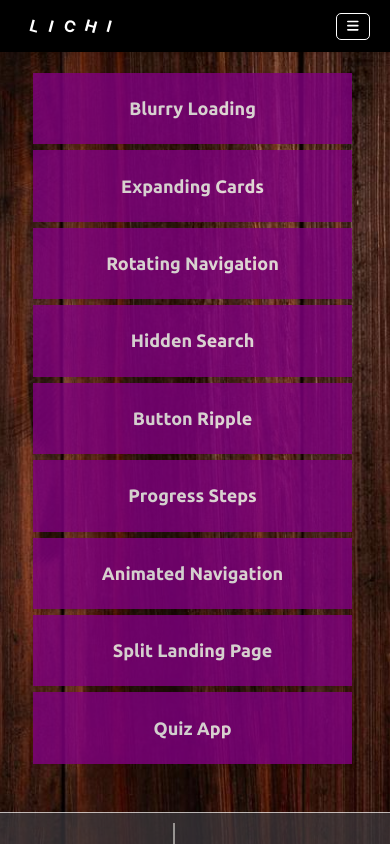
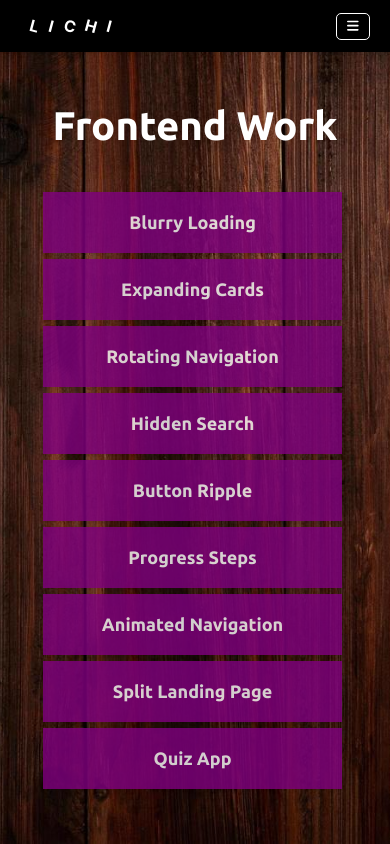
Before and after one commit to lichidevops/My-Personal-site, a React (Create React App) app: page /portfolio in a window 390 px wide. Shown: the top 844 px of the page. Built offline with nearby package versions, Linux system fonts and the light colour scheme.

Commit message:
add github page

```diff
--- a/package.json
+++ b/package.json
@@ -18,6 +18,8 @@
   },
   "scripts": {
     "start": "react-scripts start",
+    "predeploy" : "npm run build",
+    "deploy" : "gh-pages -d build",
     "build": "react-scripts build",
     "test": "react-scripts test",
     "eject": "react-scripts eject"
--- a/src/pages/ContactPage.css
+++ b/src/pages/ContactPage.css
@@ -1,8 +1,7 @@
 #contact-page{
     /* background-color: antiquewhite; */
-    margin-left: 60px;
     height: 100vh;
-    padding: 0px 80px;
+    padding: 0px 140px;
     display: flex;
     flex-direction: column;
     align-items: center;
--- a/src/pages/Homepage.css
+++ b/src/pages/Homepage.css
@@ -1,7 +1,9 @@
 #homepage-page {
-    margin-left: 60px;
     height: 100vh;
-    padding: 0px 50px;
+    padding: 0px 140px;
+    display: flex;
+    flex-direction: column;
+    justify-content: center;
 }
 
 .homepage-header{
--- a/src/pages/Portfolio.css
+++ b/src/pages/Portfolio.css
@@ -1,28 +1,47 @@
 @import url('https://fonts.googleapis.com/css2?family=Ubuntu:ital,wght@0,300;0,400;0,500;0,700;1,300;1,400;1,500;1,700&display=swap');
 
-.portfolio-body{
+#portfolio-page{
+    padding: 0px 140px;
+    height: 100vh;
+    margin-top: 20px;
+    transition: all 0.2s ease;
+    overflow: auto;
+}
+#portfolio-title{
+    font-family: 'Ubuntu', sans-serif;
+    font-size: 2.5em;
+    margin-bottom: 20px;
+    text-align: center;
+    color: white;
+}
+
+#portfolio-body{
     display: grid;
     grid-template-columns: 1fr 1fr 1fr 1fr;
     margin-top: 20px;
-    padding: 20px 100px;
     position: relative;
 }
 
 @media screen and (max-width: 480px) {
-    .portfolio-body {
+    #portfolio-body {
         display: grid;
         grid-template-columns: 1fr ;
         margin: 0 5px 5px 0;
         margin-top: 40px;
         padding: 20px 50px;
     }
+    #portfolio-page{
+        padding: 0px 10px;
+    }
 }
 @media screen and (max-width: 768px) {
-    .portfolio-body {
+    #portfolio-body {
         display: grid;
         grid-template-columns: 1fr;
         margin: 0 5px 5px 0;
         padding: 20px 30px;
-
+    }
+    #portfolio-page{
+        padding: 0px 10px;
     }
 }
--- a/src/pages/Portfolio.js
+++ b/src/pages/Portfolio.js
@@ -43,7 +43,10 @@ export default function () {
   return (
     <>
     <Layout>
-        <div className='portfolio-body'>
+      <div id='portfolio-page'>
+      <h2 id='portfolio-title'>Frontend Work </h2>
+
+        <div id='portfolio-body'>
             <BlurryLoading />
             <ExpandingCards />
             <RotatingNavigation />
@@ -82,6 +85,7 @@ export default function () {
             <StickyNavbar />
             <VerifyAccountUI /> */}
         </div>
+      </div>
     </Layout>
     </>
   )
--- a/src/pages/Resume.css
+++ b/src/pages/Resume.css
@@ -3,7 +3,7 @@
 @import url('https://fonts.googleapis.com/css2?family=Roboto:ital,wght@0,100;0,300;0,400;0,500;0,700;0,900;1,100;1,300;1,400;1,500;1,700;1,900&display=swap');
 
 #resume-page{
-    padding: 0px 80px;
+    padding: 0px 140px;
     height: auto;
     width: auto;
     margin-top: 20px;
--- a/src/pages/portfolio/ModalLayout/ModalLayout.css
+++ b/src/pages/portfolio/ModalLayout/ModalLayout.css
@@ -5,7 +5,7 @@
     width: 92%;
     height: 90vh;
     box-shadow: 0 20px 30px 0 rgba(10, 9, 9, 0.1);
-    margin: 10px 10px 0px 80px;
+    /* margin: 10px 10px 0px 80px; */
     transition: all 0.6s ease;
     background-color: rgb(238, 238, 238);
     border: solid 5px rgb(171, 171, 171);
@@ -23,32 +23,33 @@
         width: 90%;
         margin-top: 210px;
         height: 90vh;
-        margin: 10px 10px 10px 70px;
+        margin: 10px 10px 10px 10px;
     }
 }
 
 @media screen and (max-width: 1028px) {
     .modal-body {
-        width: 90%;
+        width: 100%;
         margin-top: 210px;
         height: 90vh;
-        margin: 10px 20px 10px 70px;
+        margin: 10px 20px 10px 10px;
     }
 }
 @media screen and (max-width: 940px) {
     .modal-body {
-        width: 90%;
+        width: 100%;
         margin-top: 210px;
         height: 90vh;
-        margin: 10px 10px 10px 70px;
+        margin: 10px 10px 10px 10px;
     }
 }
+
 @media screen and (max-width: 768px) {
     .modal-body {
         width: 90%;
         margin-top: 210px;
         height: 85vh;
-        margin: 10px 10px 10px 20px;
+        margin: 10px 10px 10px 10px;
     }
 }
 
@@ -58,7 +59,7 @@
         margin-top: 210px;
         height: 85vh;
         /* margin-right: 0px; */
-        margin: 10px 10px 10px 20px;
+        margin: 10px 10px 10px 10px;
 
     }
 }
```
Also changed, not shown: src/pages/portfolio/ModalLayout/ModalLayoutProvider.js (added, +37 -0 lines).
